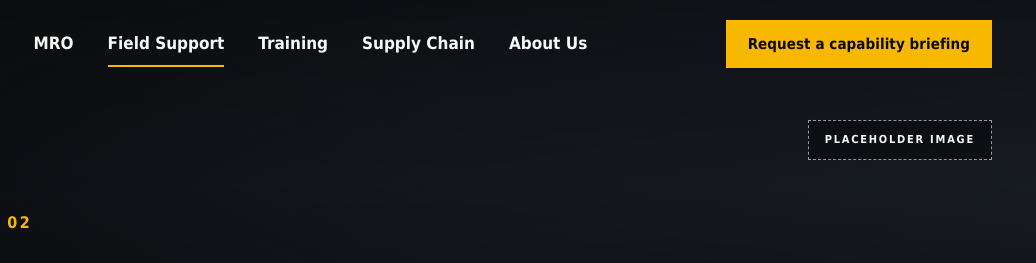
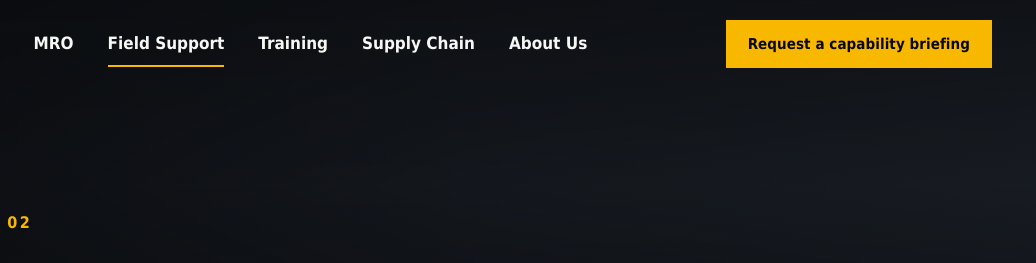
Before and after one commit to jbaventures/demos, a plain HTML site: page ams/field-support.html in a window 1280 px wide. Shown: the top 263 px of the page, 244-1280 px from the left. Drawn offline with Linux system fonts and the light colour scheme.

Commit message:
WS-01: remove placeholder tag from service heroes
Co-Authored-By: Claude Fable 5.2 <noreply@anthropic.com>
Claude-Session: https://claude.ai/code/session_01H7SvYV2SWtLPYbHh5etqcE

```diff
--- a/ams/field-support.html
+++ b/ams/field-support.html
@@ -46,7 +46,6 @@
 <section class="hero phero" id="top">
   <div class="plate imgph has" data-placeholder="main-image" data-plate data-parallax="0.12"><img src="https://d8j0ntlcm91z4.cloudfront.net/user_3FxSOKoPUkdh5bN6Q8EJT20cbiC/hf_20261124_153343_3975b437-2a18-43af-91e6-8773049204cc.png" alt="" aria-hidden="true" /></div>
   <div class="grade" aria-hidden="true"></div>
-  <span class="phtag" aria-hidden="true">Placeholder image</span>
   <div class="wrap" style="position:relative;z-index:2">
     <p class="crumb" data-rev><a href="index.html">AMS</a> &nbsp;/&nbsp; Field Support</p>
     <p class="eyebrow" data-rev>Core service 02</p>
```
Also changed, not shown: ams/mro.html (+0 -1 lines), ams/supply-chain.html (+0 -1 lines), ams/training.html (+0 -1 lines).
